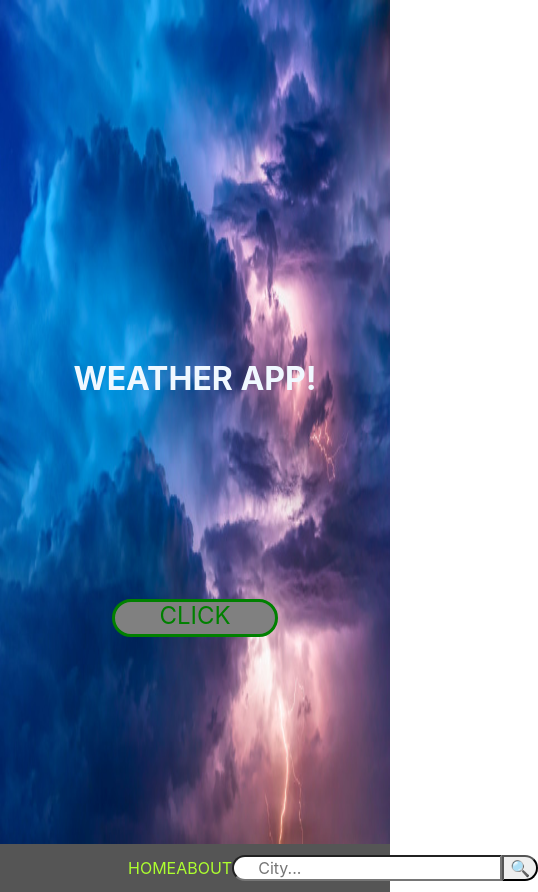
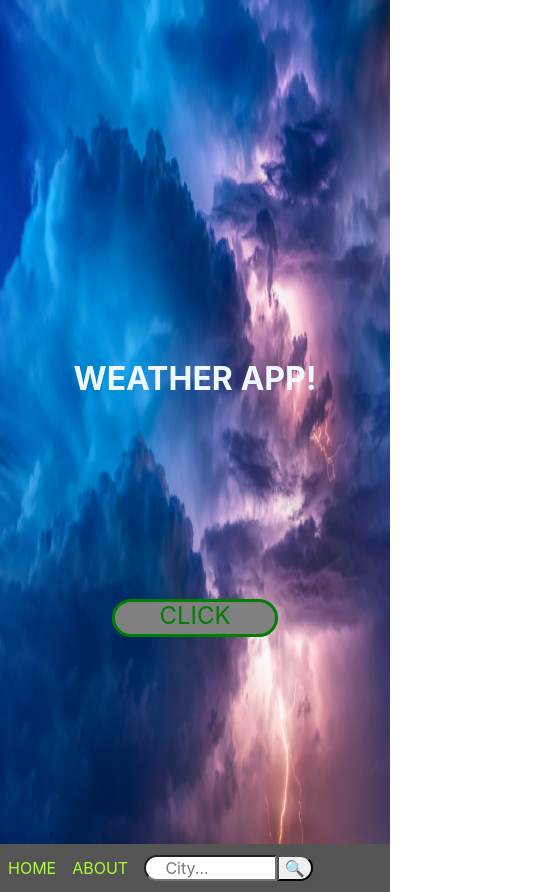
Before and after one commit to juanbosquedev/WeatherApp, a React (Create React App) app: page / in a window 390 px wide. Shown: the whole page, 538 px wide, since content can reach past the window. Built offline with nearby package versions, Linux system fonts and the light colour scheme.

Commit message:
nav responsive

```diff
--- a/src/components/Nav.jsx
+++ b/src/components/Nav.jsx
@@ -3,7 +3,7 @@ import Search from "../containers/Search";
 import Style from "./Nav.module.css";
 export default function Nav({ setState }) {
   return (
-    <div className={Style.body}>
+    <div className={Style.Navbody}>
 
       <NavLink
         className={Style.NavLink}
--- a/src/components/Nav.module.css
+++ b/src/components/Nav.module.css
@@ -1,4 +1,4 @@
-.body {
+.Navbody {
   background-color: rgb(85, 85, 85);
   display: flex;
   height: 3rem;
@@ -12,8 +12,13 @@
   text-decoration: none;
 }
 @media screen and (max-width: 550px) {
-  .body{
+  .Navbody{
+    display: flex;
+    padding-left: .5rem;
     padding-right: 0;
+    gap:1rem;
+   /* justify-content: space-evenly; */
+/* justify-items: flex-end; */
   }
   #Weather {
     display: none;
--- a/src/containers/Home.css
+++ b/src/containers/Home.css
@@ -26,7 +26,7 @@
   /* flex-direction: column;  */
   align-items: center;
   justify-content: center;
-  font-size: calc(100px + 2vmin);
+  /* font-size: calc(100px + 2vmin); */
   color: white;
 }
 
--- a/src/containers/Search.module.css
+++ b/src/containers/Search.module.css
@@ -1,12 +1,12 @@
 .body {
-  display: flex;
-
+  display: inline-block;
   align-items: center;
 }
 .inputs {
   border-radius: 20px 0px 0px 20px;
 padding-left: 1rem;
 height: 1.3rem;
+width: 45%;
 }
 .inputs:hover::after{
   content: "write here";
@@ -19,6 +19,6 @@ height: 1.3rem;
 }
 ::placeholder {
   display: flex;
-  padding: 0.5rem;
+  padding: 0.2rem;
   justify-content: flex-start;
 }
```
